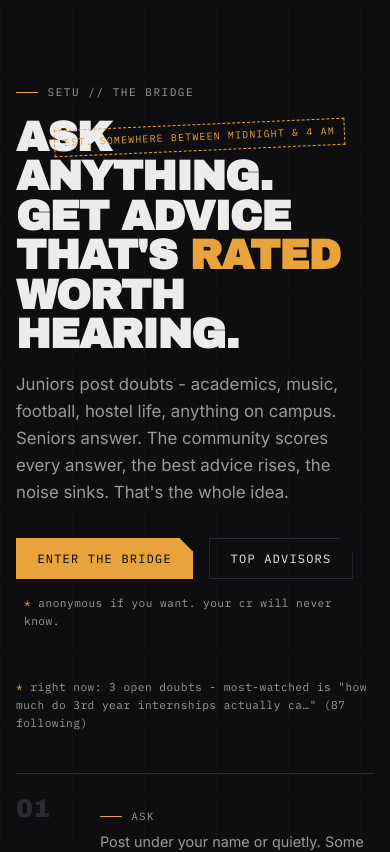
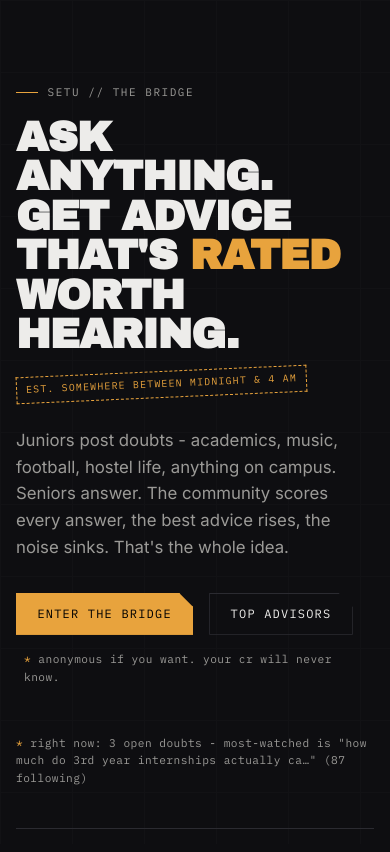
Before and after one commit to Aditya2375/setu, a Next.js app: page / in a window 390 px wide. Shown: the top 852 px of the page. Built offline with nearby package versions, Linux system fonts and the light colour scheme.

Commit message:
Flow the hero stamp below the title on small screens

```diff
--- a/src/app/globals.css
+++ b/src/app/globals.css
@@ -175,3 +175,7 @@ input, textarea, select { font-family: inherit; }
 
 .hscroll { scrollbar-width: none; -ms-overflow-style: none; }
 .hscroll::-webkit-scrollbar { display: none; }
+
+@media (max-width: 640px) {
+  .hero-stamp { position: static !important; display: inline-block; margin: 0 0 0.75rem; }
+}
```
